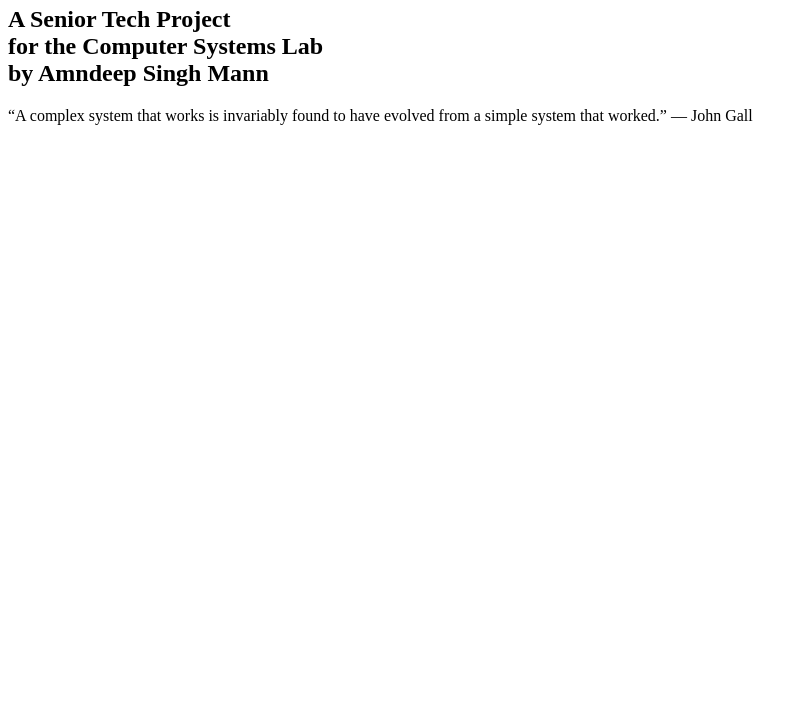
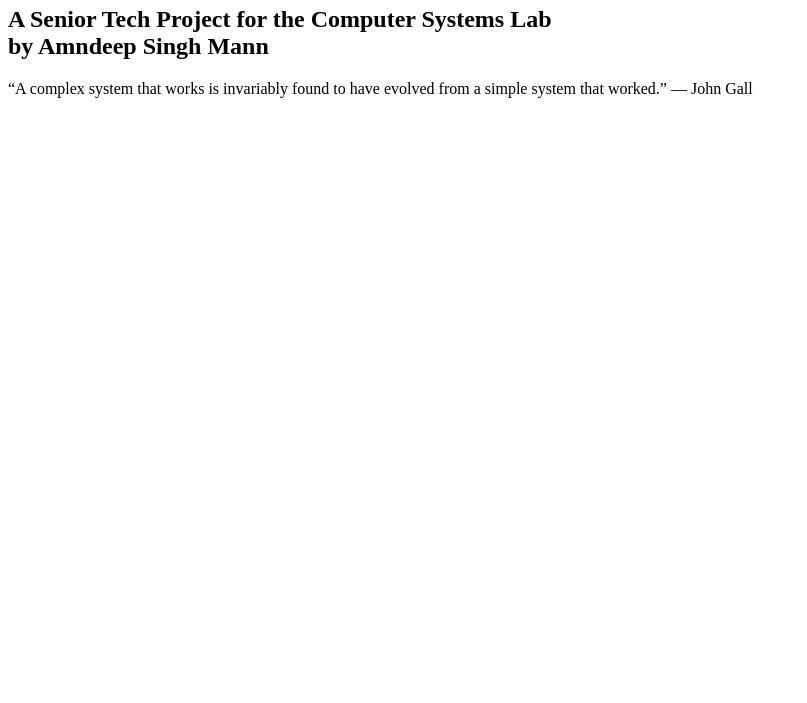
Before and after one commit to Amndeep7/Senior-Research-Project, a plain HTML site: page Simulation/index.html in a window 1280 px wide. Shown: the part 97-800 px from the top of the page, without its empty margins (0-807 px from the left). Drawn offline with Linux system fonts and the light colour scheme.

Commit message:
made website look better by removing a new line so that all of the app could be seen at once

```diff
--- a/Simulation/index.html
+++ b/Simulation/index.html
@@ -7,7 +7,7 @@
 
 	<body>
 		<h1> A Simulation of Autonomous Vehicles <br> Using GPS Transceivers </h1>
-		<h2> A Senior Tech Project <br> for the Computer Systems Lab <br> by Amndeep Singh Mann </h2>
+		<h2> A Senior Tech Project for the Computer Systems Lab <br> by Amndeep Singh Mann </h2>
 		<p> &#8220;A complex system that works is invariably found to have evolved from a simple system that worked.&#8221; &#8213; John Gall <p>
 		<applet code="applet/Applet.class" width="800" height="600"></applet>
 	</body>
```
